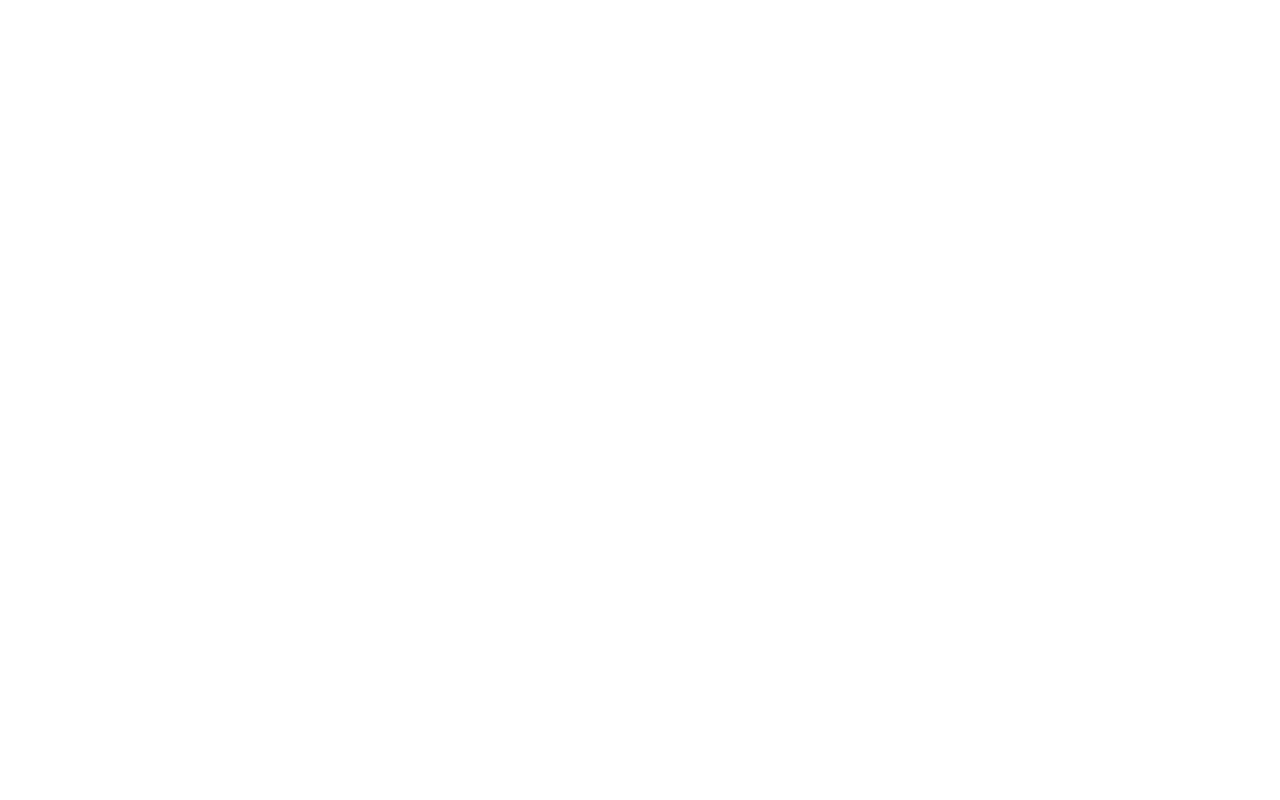
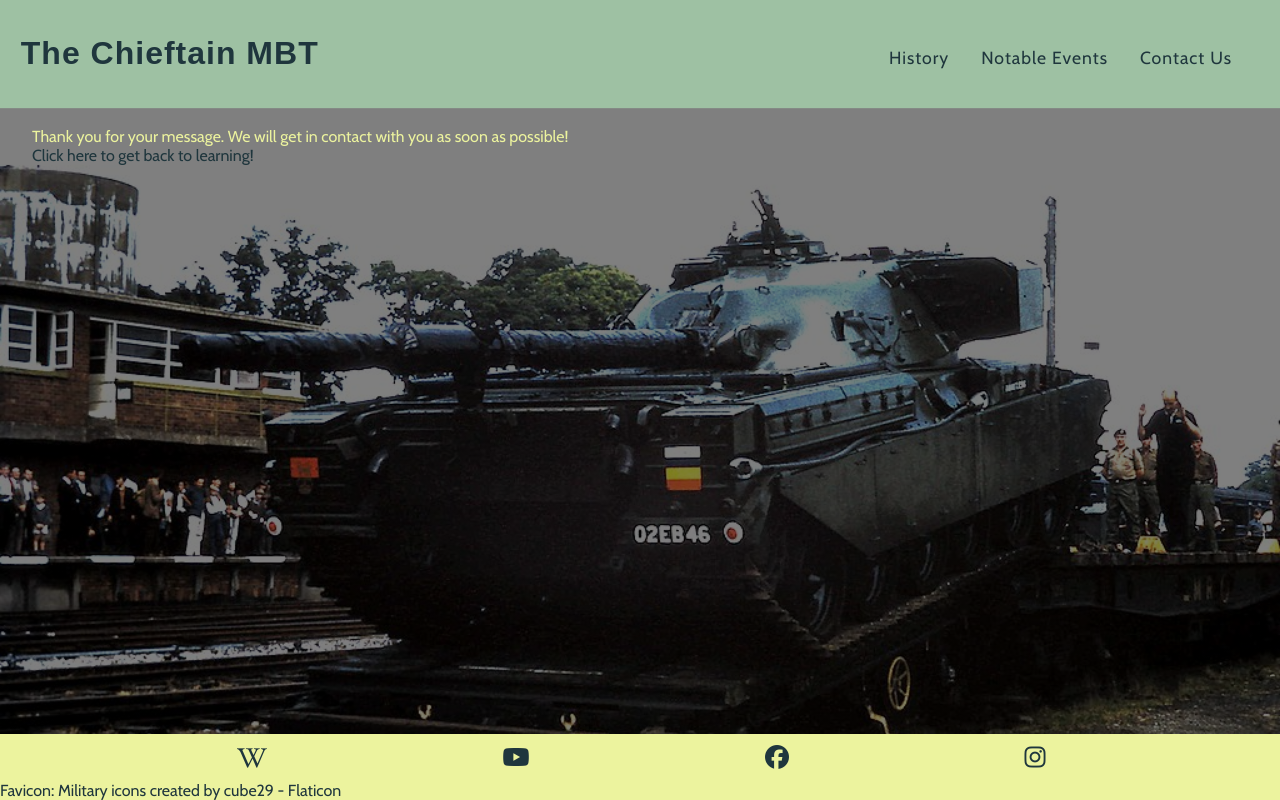
Before and after one commit to JedDizon/fv4201_chieftain_project1, a plain HTML site: page redirect.html in a window 1280 px wide. Drawn offline with nearby package versions, Linux system fonts and the light colour scheme; a web font is replaced by a local one.

Commit message:
added basic form and redirect page

```diff
--- a/assets/css/style.css
+++ b/assets/css/style.css
@@ -312,6 +312,14 @@ tr:nth-child(even) {
     top: 100%;
 }
 
+/*redirect.html*/
+/*Redirect background*/
+#redirect_main {
+    background: linear-gradient(rgba(0, 0, 0, 0.5),
+            rgba(0, 0, 0, 0.5)), url("../images/1024px-Tank_unloading_from_rail_tank_carrier_1969_-_geograph.org.uk_-_2321335.jpg") no-repeat center fixed;
+    background-size: cover;
+    top: 100%;
+}
 
 /*Footer*/
 footer {
--- a/redirect.html
+++ b/redirect.html
@@ -0,0 +1,94 @@
+<!DOCTYPE html>
+<html lang="en">
+
+<head>
+    <meta charset="UTF-8">
+    <meta name="viewport" content="width=device-width, initial-scale=1.0">
+
+    <!--Meta tags-->
+    <meta name="description"
+        content="The Chieftain MBT. A site showing the devlopment of the creation of the Chieftain.">
+    <meta name="keywords"
+        content="Chieftain MBT. FV4201. Tank. military. devlopment. history. cold war. Leyland. 1950. Britain. UK.">
+    <!--Title-->
+    <title>The Chieftain MBT</title>
+
+    <!--Favicon-->
+    <link rel="icon" sizes="512x512" href="assets/favicon_fv4201/vehicle_512x512.png">
+    <link rel="icon" sizes="256x256" href="assets/favicon_fv4201/vehicle_256x256.png">
+    <link rel="icon" sizes="128x128" href="assets/favicon_fv4201/vehicle_128x128.png">
+    <link rel="icon" sizes="32x32" href="assets/favicon_fv4201/vehicle_32x32.png">
+    <link rel="icon" sizes="16x16" href="assets/favicon_fv4201/vehicle_16x16.png">
+
+    <!--Style-->
+    <link rel="stylesheet" href="assets/css/style.css">
+
+    <!--Fonts-->
+    <style>
+        @import url('https://fonts.googleapis.com/css2?family=Cabin:ital,wght@0,400..700;1,400..700&family=Markazi+Text:wght@400..700&display=swap');
+    </style>
+
+</head>
+
+<body>
+    <!--Header-->
+    <header>
+        <h1 id="logo">
+            <a href="index.html" aria-label="Go to Home page and learn about the Chieftain's history and devlopment">The
+                Chieftain MBT</a>
+        </h1>
+
+        <input type="checkbox" id="nav-toggle" name="nav-toggle">
+        <label for="nav-toggle" class="nav-toggle-label"><i class="fa-solid fa-ellipsis-vertical"></i></label>
+
+        <nav id="menu">
+            <li><a href="index.html"
+                    aria-label="Go to Home page and learn about the Chieftain's history and devlopment">History</a></li>
+            <li><a href="events.html"
+                    aria-label="Go to notable events page to learn about certain events pertaining to the chieftain">Notable
+                    Events</a></li>
+            <li><a href="contactus.html" aria-label="Go to the contact page to find out how to get in touch with us"
+                    >Contact Us</a></li>
+        </nav>
+    </header>
+    <!--Main-->
+    <main id="redirect_main">
+        <section id="redirect">
+           <div id="redirect_message">
+            <p>Thank you for your message. We will get in contact with you as soon as possible!</p>
+            <a href="index.html" aria-label="Go to Home page and learn about the Chieftain's history and devlopment">Click here to get back to learning!</a>
+           </div>
+        </section>
+    </main>
+
+    <!--Footer-->
+    <footer>
+        <ul id="social-networks">
+            <li><a href="https://en.wikipedia.org/wiki/Chieftain_(tank)" target="_blank" rel="noopener"
+                    aria-label="Visit Wikipedia to learn more about the Chieftain"><i
+                        class="fa-brands fa-wikipedia-w"></i></a></li>
+
+            <li><a href="https://www.youtube.com/" target="_blank" rel="noopener"
+                    aria-label="Visit youtube to learn more about the Chieftain and other tanks"><i
+                        class="fa-brands fa-youtube"></i></a></li>
+
+            <li><a href="https://www.facebook.com/" target="_blank" rel="noopener"
+                    aria-label="Visit our facebook page to keep updated about new projects"><i
+                        class="fa-brands fa-facebook"></i></a></li>
+
+            <li><a href="https://www.instagram.com/" target="_blank" rel="noopener"
+                    aria-label="Visit our instagram page to keep updated about new projects and get daily tank facts"><i
+                        class="fa-brands fa-instagram"></i></a></li>
+        </ul>
+
+        <!--attribute to the author of the favicon-->
+        <a href="https://www.flaticon.com/free-icons/military" title="military icons">Favicon: Military icons created by
+            cube29 -
+            Flaticon</a>
+
+        <!--Font Awesome-->
+        <script src="https://kit.fontawesome.com/03775ef499.js" crossorigin="anonymous"></script>
+    </footer>
+</body>
+
+</html>
```
Also changed, not shown: contactus.html (+22 -6 lines), assets/images/1024px-Tank_unloading_from_rail_tank_carrier_1969_-_geograph.org.uk_-_2321335.jpg (added).
